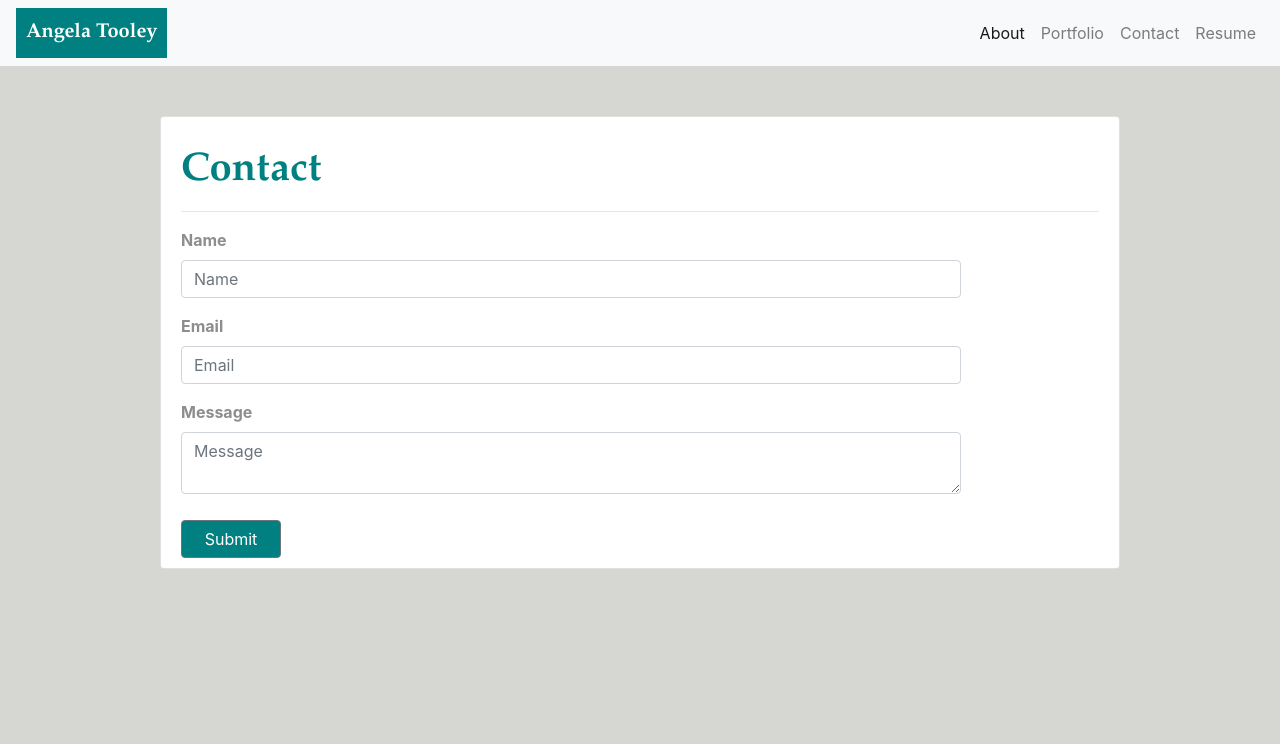
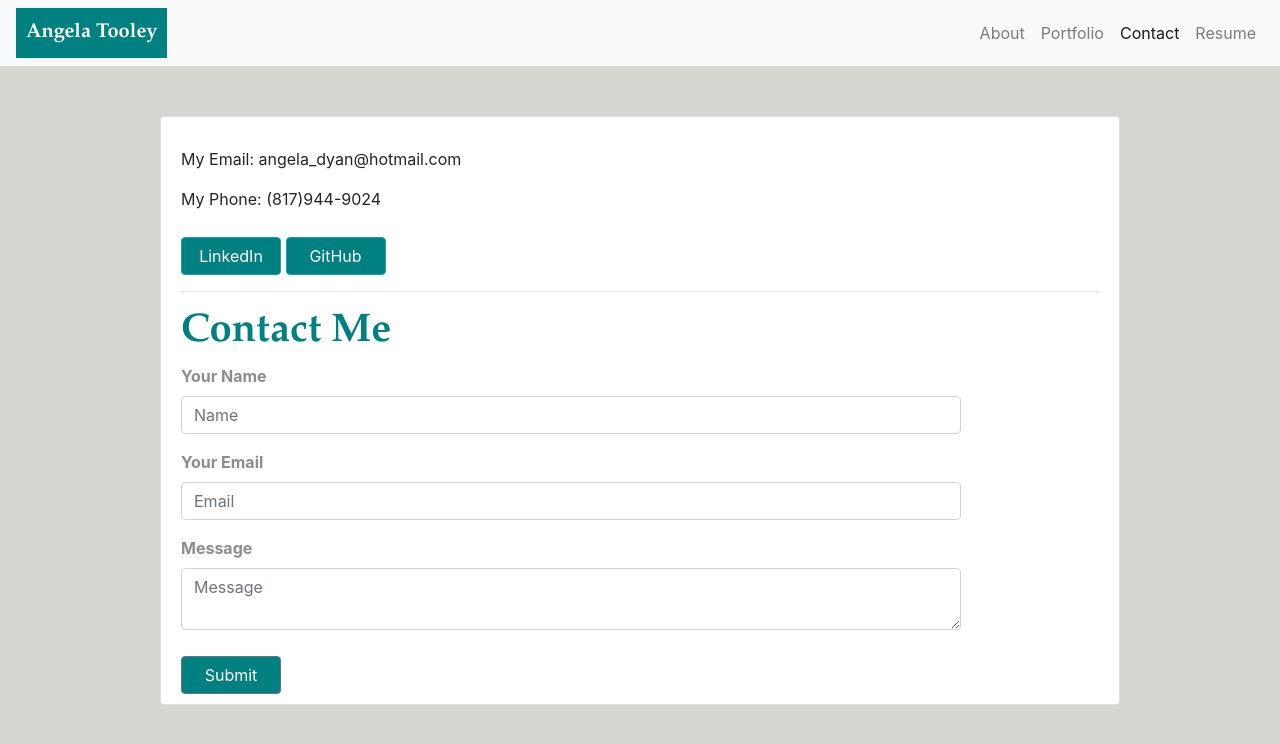
Before and after one commit to adt315/updated-portfolio, a plain HTML site: page contact.html in a window 1280 px wide. Drawn offline with nearby package versions, Linux system fonts and the light colour scheme.

Commit message:
add contact info

```diff
--- a/assets/css/style.css
+++ b/assets/css/style.css
@@ -55,6 +55,10 @@ p {
     font-size: 1.35em;
 }
 
+.my-info {
+    font-size: 1em;
+}
+
 label {
     color: #8d8d8c;
     font-weight: bold;
@@ -74,4 +78,9 @@ label {
     background-color: teal;
     width: 100px;
     margin-top: 10px;
+    color: white;
 }
+
+a {
+    color: white;
+}
--- a/contact.html
+++ b/contact.html
@@ -21,9 +21,9 @@
         </button>
         <div class="collapse navbar-collapse" id="navbarNav">
             <div class="navbar-nav ml-auto">
-                <a class="nav-item nav-link active" href="index.html">About</a>
+                <a class="nav-item nav-link" href="index.html">About</a>
                 <a class="nav-item nav-link" href="portfolio.html">Portfolio</a>
-                <a class="nav-item nav-link" href="contact.html">Contact</a>
+                <a class="nav-item nav-link active" href="contact.html">Contact</a>
                 <a target="_blank" class="nav-item nav-link" href="./assets/Resume.pdf">Resume</a>
             </div>
         </div>
@@ -36,16 +36,20 @@
 <form class="container contact card">
     <div class="row">
         <div class="col-sm-12">
-            <h1>Contact</h1>
+            <p class="my-info">My Email: angela_dyan@hotmail.com</p>
+            <p class="my-info">My Phone: (817)944-9024</p>
+            <button type="button" class="btn btn-info"><a href="https://www.linkedin.com/in/angela-tooley-7107468/" target="_blank"><i class="fab fa-linkedin"></i>LinkedIn</a></button>
+            <button type="button" class="btn btn-info"><a href="https://github.com/adt315" target="_blank"><i class="fab fa-github-square"></i>GitHub</a></button>
             <hr>
+            <h1>Contact Me</h1>
         </div>
     </div>
     <div class="form-group">
-        <label>Name</label>
+        <label>Your Name</label>
         <input type="text" class="form-control" placeholder="Name">
     </div>
     <div class="form-group">
-        <label>Email</label>
+        <label>Your Email</label>
         <input type="email" class="form-control" placeholder="Email">
       </div>
     <div class="form-group">
```
Also changed, not shown: index.html (+4 -2 lines), portfolio.html (+3 -3 lines).
